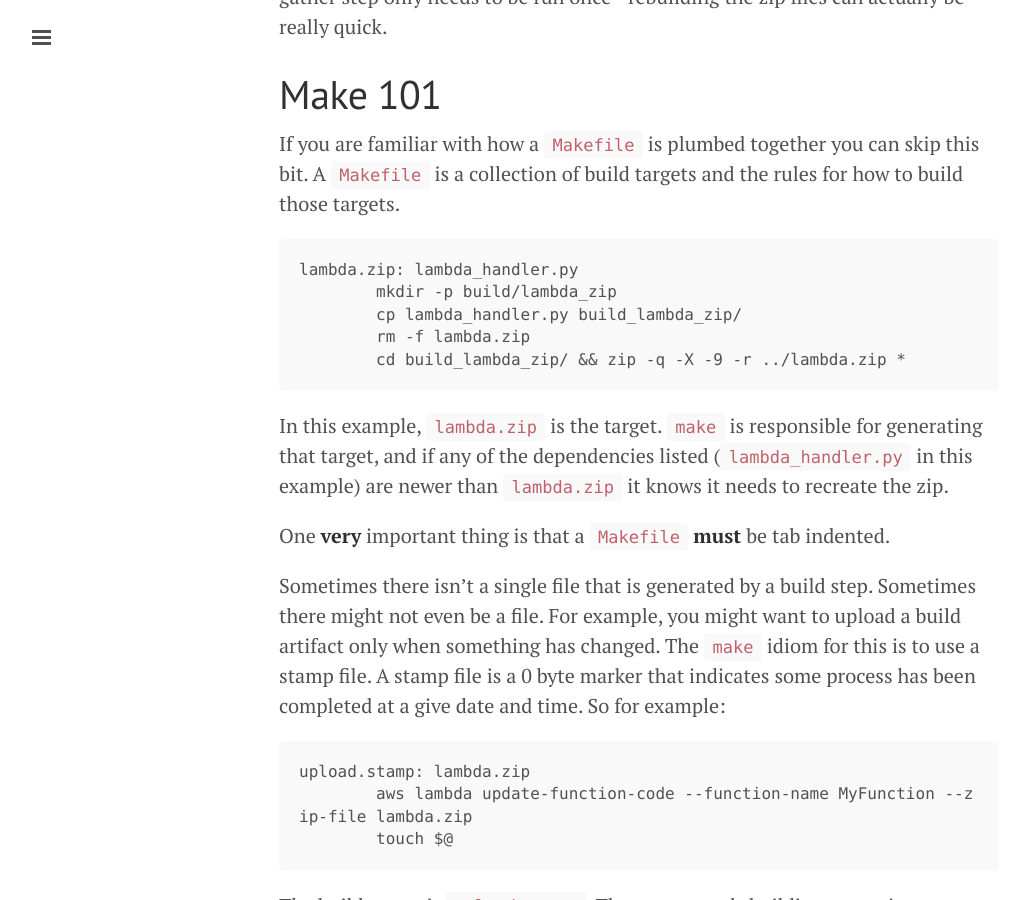
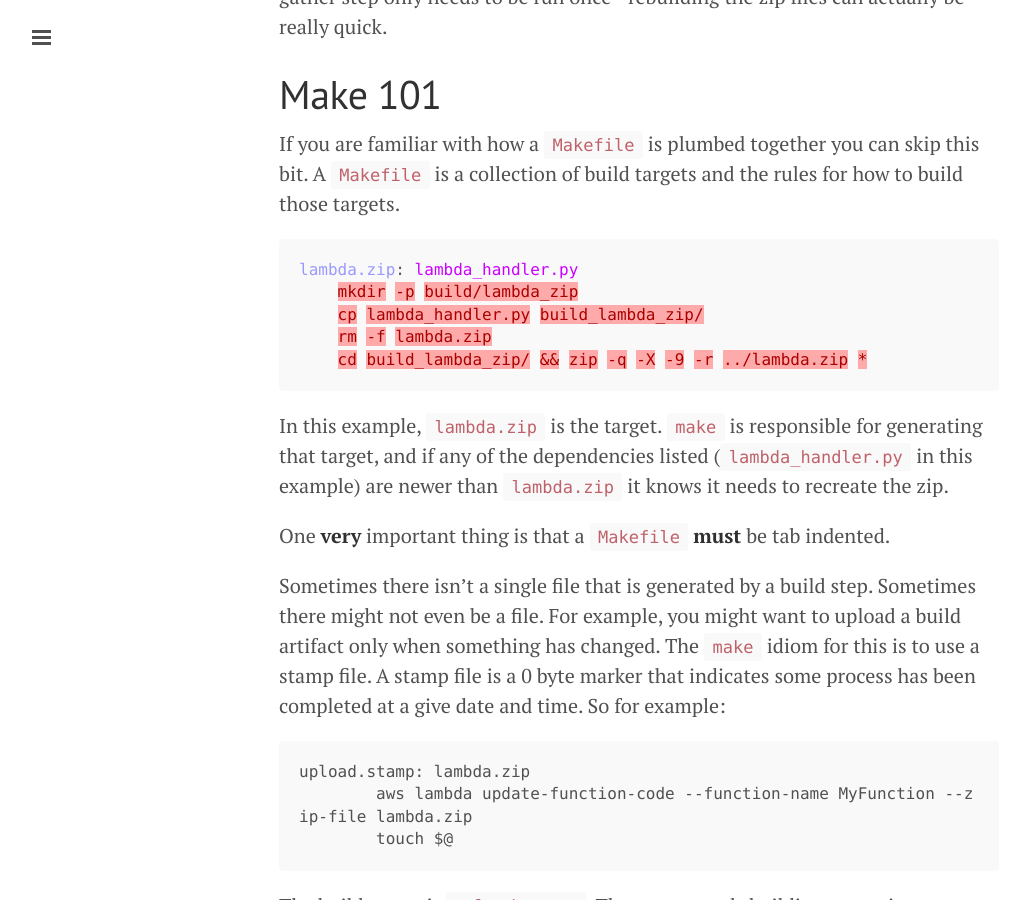
Before and after one commit to Jc2k/Jc2k.github.io, a Jekyll site: the page built from _posts/2016-07-21-use-make.md, in a window 1280 px wide and 900 px high, scrolled down 740 px. Shown: the whole window, without its empty margins (1-1015 px from the left). Built offline with Jekyll 4.4.1, drawn with Linux system fonts in a browser that asks for light colours.

Commit message:
Force syntax highlighting

````diff
--- a/_posts/2016-07-21-use-make.md
+++ b/_posts/2016-07-21-use-make.md
@@ -22,11 +22,13 @@ One of the nice things about this setup is that when you run `make` it will only
 
 If you are familiar with how a `Makefile` is plumbed together you can skip this bit. A `Makefile` is a collection of build targets and the rules for how to build those targets.
 
-    lambda.zip: lambda_handler.py
-            mkdir -p build/lambda_zip
-            cp lambda_handler.py build_lambda_zip/
-            rm -f lambda.zip
-            cd build_lambda_zip/ && zip -q -X -9 -r ../lambda.zip *
+```make
+lambda.zip: lambda_handler.py
+    mkdir -p build/lambda_zip
+    cp lambda_handler.py build_lambda_zip/
+    rm -f lambda.zip
+    cd build_lambda_zip/ && zip -q -X -9 -r ../lambda.zip *
+```
 
 In this example, `lambda.zip` is the target. `make` is responsible for generating that target, and if any of the dependencies listed (`lambda_handler.py` in this example) are newer than `lambda.zip` it knows it needs to recreate the zip.
 
````
